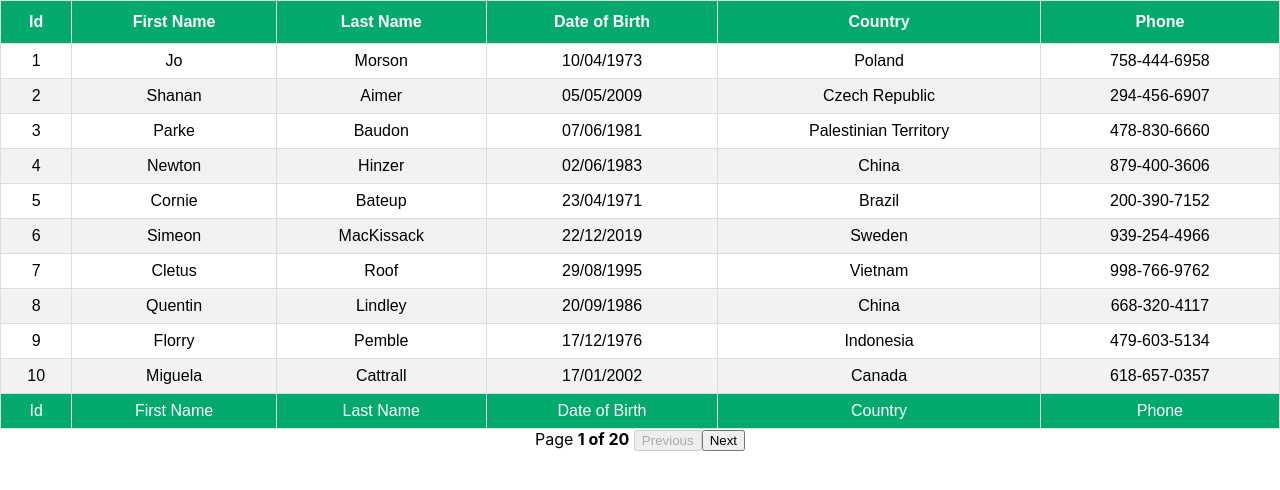
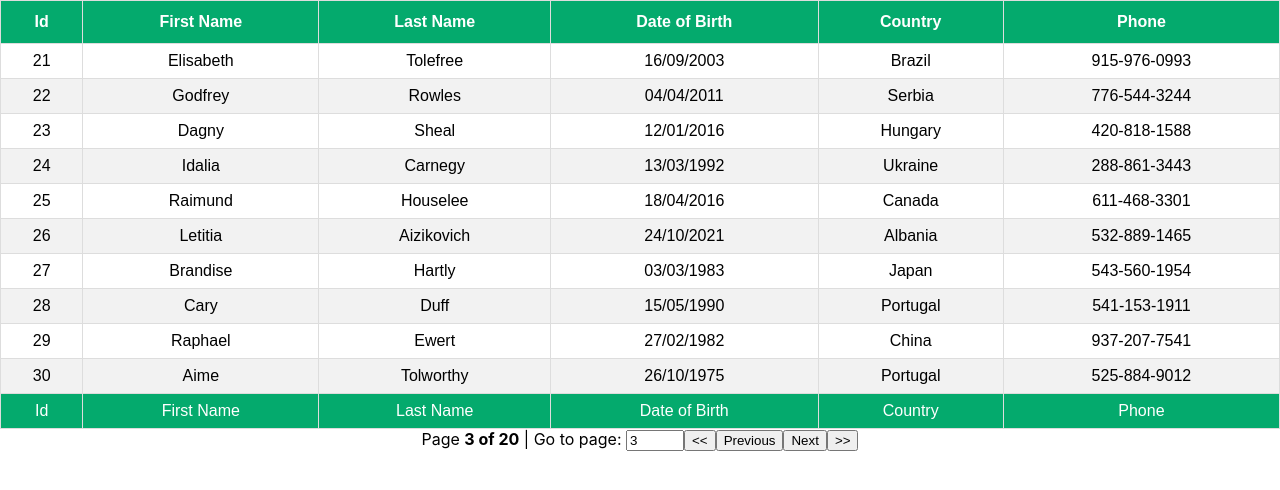
Before and after one commit to serdarsen/react-table-demo, a React (Create React App) app: page / in a window 1280 px wide. Shown: the top 490 px of the page. Built offline with nearby package versions, Linux system fonts and the light colour scheme.

Commit message:
Add Pagination (Goto Page).

```diff
--- a/src/components/PaginationTable.js
+++ b/src/components/PaginationTable.js
@@ -19,12 +19,15 @@
     canNextPage,
     canPreviousPage,
     pageOptions,
+    gotoPage,
+    pageCount,
     state,
     prepareRow,
   } = useTable(
     {
       columns: columnsMemo,
       data: dataMemo,
+      initialState: { pageIndex: 2 },
     },
     usePagination
   );
@@ -74,11 +77,29 @@
             {pageIndex + 1} of {pageOptions.length}
           </strong>{" "}
         </span>
+        <span>
+          | Go to page:{" "}
+          <input
+            type="number"
+            defaultValue={pageIndex + 1}
+            onChange={(e) => {
+              const pageNumber = e.target.value ? Number(e.target.value) : 0;
+              gotoPage(pageNumber);
+            }}
+            style={{ width: "50px" }}
+          />
+        </span>
+        <button onClick={() => gotoPage(0)} disabled={!canPreviousPage}>
+          {"<<"}
+        </button>
         <button onClick={() => previousPage()} disabled={!canPreviousPage}>
           Previous
         </button>
         <button onClick={() => nextPage()} disable={!canNextPage}>
           Next
+        </button>
+        <button onClick={() => gotoPage(pageCount - 1)} disabled={!canNextPage}>
+          {">>"}
         </button>
       </div>
     </>
```
